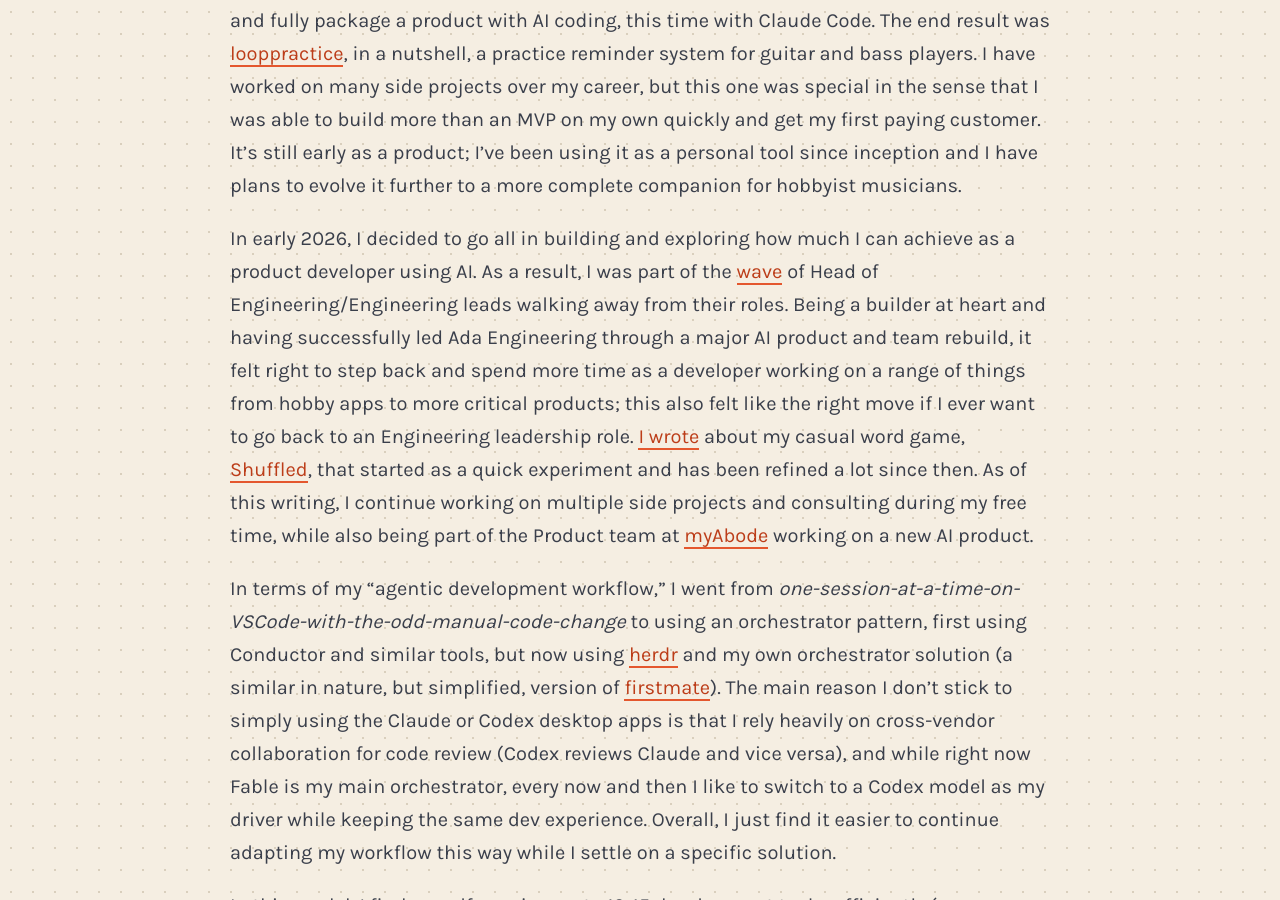
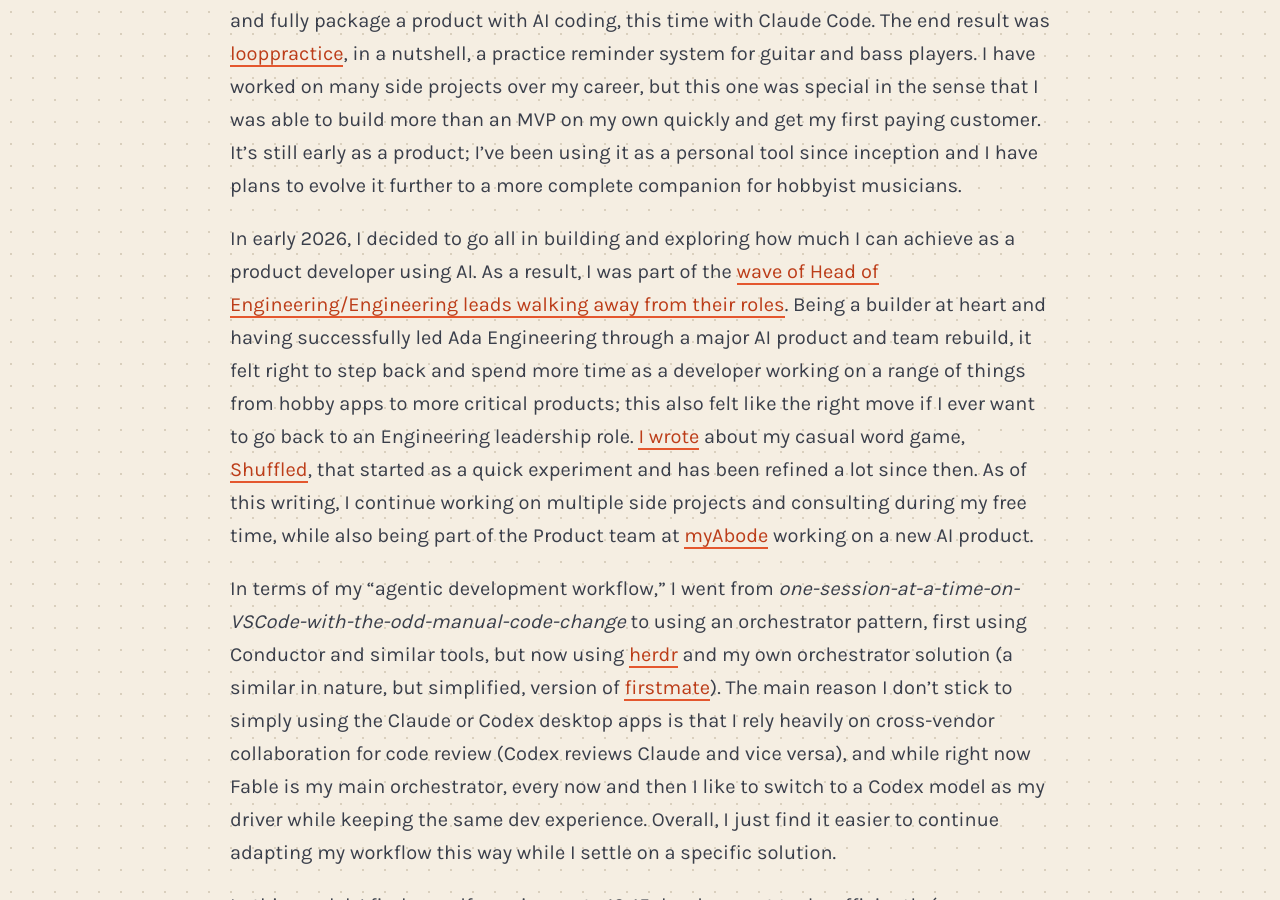
Before and after one commit to wmora/wmora.github.io, a Jekyll site: the page built from _posts/2026-09-06-thoughts-a-year-into-ai-coding.md, in a window 1280 px wide and 900 px high, scrolled down 1011 px. Built offline with Jekyll 4.4.1, drawn with Linux system fonts in a browser that asks for light colours.

```diff
--- a/_posts/2026-09-06-thoughts-a-year-into-ai-coding.md
+++ b/_posts/2026-09-06-thoughts-a-year-into-ai-coding.md
@@ -18,7 +18,7 @@ Fast forward to early 2025, I had already transitioned to [Cursor](https://curso
 
 Later in 2025, I put together a micro-SaaS as a side project to further test if I could build and fully package a product with AI coding, this time with Claude Code. The end result was [looppractice](https://looppractice.com), in a nutshell, a practice reminder system for guitar and bass players. I have worked on many side projects over my career, but this one was special in the sense that I was able to build more than an MVP on my own quickly and get my first paying customer. It’s still early as a product; I’ve been using it as a personal tool since inception and I have plans to evolve it further to a more complete companion for hobbyist musicians.
 
-In early 2026, I decided to go all in building and exploring how much I can achieve as a product developer using AI. As a result, I was part of the [wave](https://newsletter.pragmaticengineer.com/p/the-great-engineering-leader-career-break) of Head of Engineering/Engineering leads walking away from their roles. Being a builder at heart and having successfully led Ada Engineering through a major AI product and team rebuild, it felt right to step back and spend more time as a developer working on a range of things from hobby apps to more critical products; this also felt like the right move if I ever want to go back to an Engineering leadership role. [I wrote](https://williammora.com/building-shuffled-treating-ai-as-a-team) about my casual word game, [Shuffled](https://shuffled.app), that started as a quick experiment and has been refined a lot since then. As of this writing, I continue working on multiple side projects and consulting during my free time, while also being part of the Product team at [myAbode](https://www.myabode.ca/) working on a new AI product.
+In early 2026, I decided to go all in building and exploring how much I can achieve as a product developer using AI. As a result, I was part of the [wave of Head of Engineering/Engineering leads walking away from their roles](https://newsletter.pragmaticengineer.com/p/the-great-engineering-leader-career-break). Being a builder at heart and having successfully led Ada Engineering through a major AI product and team rebuild, it felt right to step back and spend more time as a developer working on a range of things from hobby apps to more critical products; this also felt like the right move if I ever want to go back to an Engineering leadership role. [I wrote](https://williammora.com/building-shuffled-treating-ai-as-a-team) about my casual word game, [Shuffled](https://shuffled.app), that started as a quick experiment and has been refined a lot since then. As of this writing, I continue working on multiple side projects and consulting during my free time, while also being part of the Product team at [myAbode](https://www.myabode.ca/) working on a new AI product.
 
 In terms of my “agentic development workflow,” I went from _one-session-at-a-time-on-VSCode-with-the-odd-manual-code-change_ to using an orchestrator pattern, first using Conductor and similar tools, but now using [herdr](https://herdr.dev/) and my own orchestrator solution (a similar in nature, but simplified, version of [firstmate](https://github.com/kunchenguid/firstmate)). The main reason I don’t stick to simply using the Claude or Codex desktop apps is that I rely heavily on cross-vendor collaboration for code review (Codex reviews Claude and vice versa), and while right now Fable is my main orchestrator, every now and then I like to switch to a Codex model as my driver while keeping the same dev experience. Overall, I just find it easier to continue adapting my workflow this way while I settle on a specific solution.
 
```
